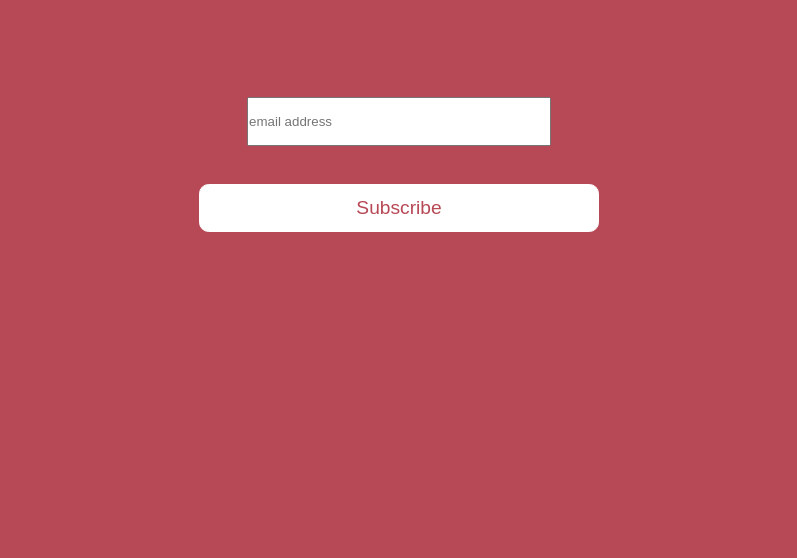
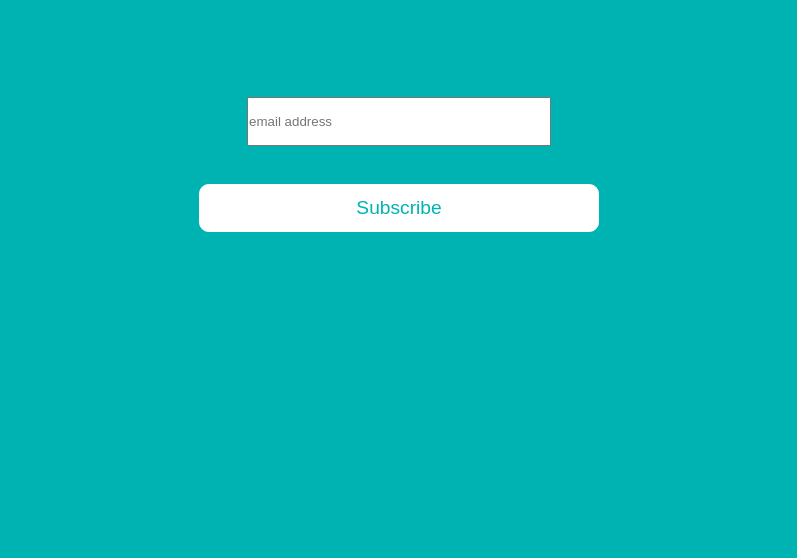
Before and after one commit to Hitup/hitup.github.io, a plain HTML site: page beta.html in a window 1280 px wide. Shown: the part 242-800 px from the top of the page, without its empty margins (241-1038 px from the left). Drawn offline with Linux system fonts and the light colour scheme.

Commit message:
change color and pic

```diff
--- a/assets/css/style.css
+++ b/assets/css/style.css
@@ -22,7 +22,7 @@
 }
 
 body {
-  background: #B74855;
+  background: #00B3B3;
   color: #fff;
   font-family: 'Lato', sans-serif;
   text-align: center;
@@ -48,7 +48,7 @@ h2 {
   background: #fff;
   border: 0.075em solid #fff;
   border-radius: 0.5em;
-  color: #B74855;
+  color: #00B3B3;
   cursor: pointer;
   display: block;
   font-size: 1.2em;
```
Also changed, not shown: assets/img/AllFriends.png.
